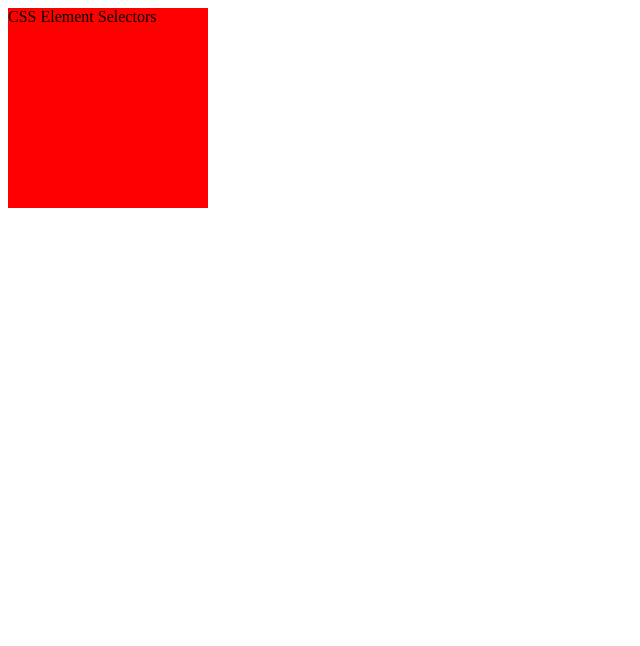
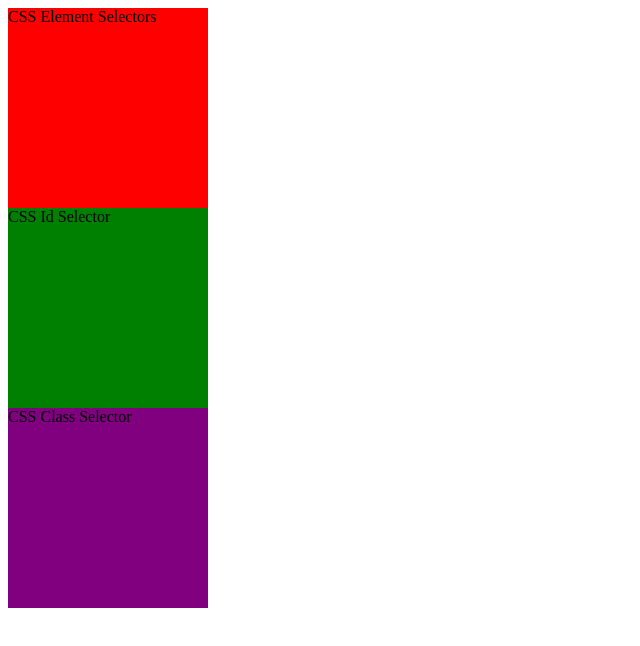
Before and after one commit to krishansingh1997/CSS-Selectors, a plain HTML site: page index.html in a window 1280 px wide. Shown: the whole page, without its empty margins (0-640 px from the left). Drawn offline with Linux system fonts and the light colour scheme.

Commit message:
Class Selectors

```diff
--- a/index.html
+++ b/index.html
@@ -7,11 +7,11 @@
     <title>Document</title>
     <style>
         /*
-        Element Selector Syntex
+           1. Element Selector Syntex
 
-        element{
-            Property:value;
-        }
+            element{
+                Property:value;
+            }
         */
 
         div {
@@ -19,11 +19,40 @@
             height: 200px;
             background: red;
         }
+
+        /*
+            2. Id Selector Syntex
+                element#id{
+                    Property:value;
+                }
+        */
+        span#a1 {
+            display: block;
+            width: 200px;
+            height: 200px;
+            background: green;
+        }
+
+        /*
+            3. Class Selector Syntex
+                element.class{
+                    Property:value;
+                }
+        */
+        span.b1 {
+            display: block;
+            width: 200px;
+            height: 200px;
+            background: purple;
+        }
     </style>
+
 </head>
 
 <body>
     <div>CSS Element Selectors</div>
+    <span id="a1">CSS Id Selector</span>
+    <span class="b1">CSS Class Selector</span>
 </body>
 
 </html>
```
